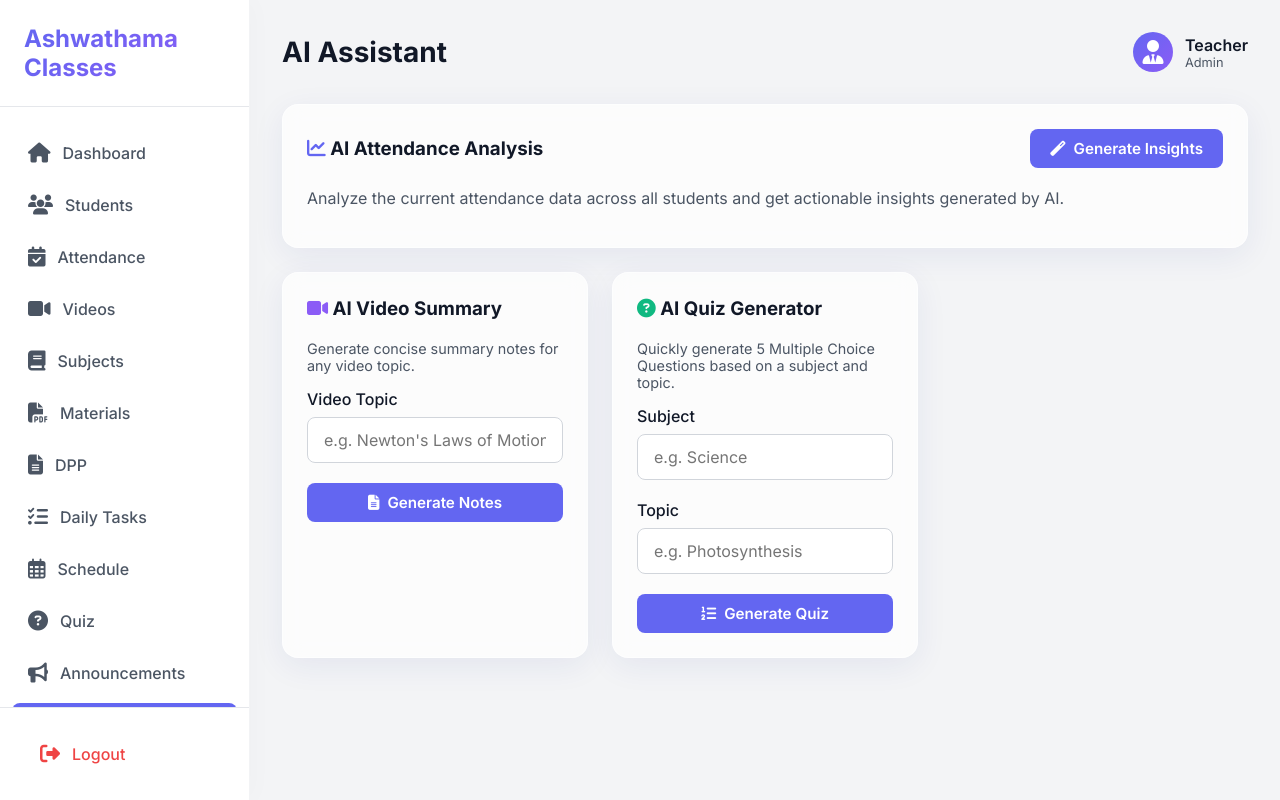
After one commit to lovelybruno4u-stack/kuchbhi2, a Flask app: page /teacher/ai_tools in a window 1280 px wide. The commit adds this page. Run offline with Flask 3, Linux system fonts and the light colour scheme; the visitor is signed in with stand-in values (Sample User, id 1).

Commit message:
feat: implement complete AI tools suite and dashboard integration
Co-authored-by: lovelybruno4u-stack <271917843+lovelybruno4u-stack@users.noreply.github.com>

```diff
--- a/app.py
+++ b/app.py
@@ -14,9 +14,23 @@ app = Flask(__name__)
 app.secret_key = os.getenv('SECRET_KEY', 'default_secret_key_for_dev')
 
 
+# OpenAI Setup
+from openai import OpenAI
+OPENAI_API_KEY = os.getenv('OPENAI_API_KEY')
+openai_client = OpenAI(api_key=OPENAI_API_KEY) if OPENAI_API_KEY else None
 
-
-
+def get_ai_response(prompt):
+    if not openai_client:
+        return "AI Error: OpenAI API Key not configured."
+    try:
+        response = openai_client.chat.completions.create(
+            model="gpt-4o-mini",
+            messages=[{"role": "user", "content": prompt}]
+        )
+        return response.choices[0].message.content
+    except Exception as e:
+        print(f"OpenAI API Error: {e}")
+        return f"AI Error: {e}"
 
 # Google Sheets Setup
 SPREADSHEET_ID = os.getenv('SPREADSHEET_ID', '1h_vz2JXdDX4GDqkQQwr3mQArHMqsYdem7Xjv8KVkrY8')
@@ -525,15 +539,83 @@ def delete_announcement(id):
 
 # --- API Endpoints for AI Features (Teacher) ---
 
+@app.route('/teacher/ai_tools')
+@login_required(role='teacher')
+def teacher_ai_tools():
+    return render_template('teacher/ai_tools.html')
 
+@app.route('/api/ai/attendance_analysis', methods=['POST'])
+@login_required(role='teacher')
+def ai_attendance_analysis():
+    attendance_data = get_data('attendance')
+    student_data = get_data('students')
 
+    if not attendance_data or not student_data:
+        return jsonify({'success': False, 'error': 'No attendance or student data available to analyze.'})
 
+    # Prepare summary data for the prompt to save tokens and context limit
+    student_names = {str(s.get('id')): s.get('name') for s in student_data}
 
+    # Calculate attendance % per student
+    stats = {}
+    for a in attendance_data:
+        sid = str(a.get('student_id'))
+        if sid not in stats:
+            stats[sid] = {'total': 0, 'present': 0}
+        stats[sid]['total'] += 1
+        if a.get('status') == 'Present':
+            stats[sid]['present'] += 1
 
+    summary_list = []
+    for sid, data in stats.items():
+        name = student_names.get(sid, f"Student {sid}")
+        percent = round((data['present'] / data['total']) * 100) if data['total'] > 0 else 0
+        summary_list.append(f"{name}: {percent}% ({data['present']}/{data['total']})")
 
+    prompt_data = "\\n".join(summary_list)
+    prompt = f"Analyze attendance data and provide insights. Here is the student attendance percentage data:\\n{prompt_data}\\n\\nPlease summarize which students are irregular, their attendance percentages, and suggest actions."
 
+    analysis = get_ai_response(prompt)
+    return jsonify({'success': True, 'analysis': analysis})
 
+@app.route('/api/ai/video_summary', methods=['POST'])
+@login_required(role='teacher')
+def ai_video_summary():
+    data = request.json
+    topic = data.get('topic')
+    if not topic:
+         return jsonify({'success': False, 'error': 'Topic is required.'})
 
+    prompt = f"Generate summary notes for revision for the topic: {topic}. Include a summary and key points."
+    summary = get_ai_response(prompt)
+    return jsonify({'success': True, 'summary': summary})
+
+@app.route('/api/ai/quiz_generator', methods=['POST'])
+@login_required(role='teacher')
+def ai_quiz_generator():
+    data = request.json
+    topic = data.get('topic')
+    subject = data.get('subject')
+
+    if not topic or not subject:
+         return jsonify({'success': False, 'error': 'Subject and topic are required.'})
+
+    prompt = f"Generate 5 MCQ questions with answers for the subject '{subject}' and topic '{topic}'. Format as a numbered list with options A, B, C, D and explicitly state the Correct Answer for each."
+    quiz = get_ai_response(prompt)
+    return jsonify({'success': True, 'quiz': quiz})
+
+@app.route('/api/ai/generate_announcement', methods=['POST'])
+@login_required(role='teacher')
+def ai_generate_announcement():
+    data = request.json
+    topic = data.get('topic')
+
+    if not topic:
+         return jsonify({'success': False, 'error': 'Topic/Context is required.'})
+
+    prompt = f"Write a professional coaching class announcement. Context: {topic}"
+    announcement = get_ai_response(prompt)
+    return jsonify({'success': True, 'announcement': announcement})
 
 # --- Student Routes (Stubs for now) ---
 @app.route('/old_student_dashboard')
@@ -772,9 +854,34 @@ def student_announcements_view():
 
 # --- API Endpoints for AI Features (Student) ---
 
+@app.route('/student/chatbot')
+@login_required(role='student')
+def student_chatbot():
+    return render_template('student/chatbot.html')
 
+@app.route('/api/ai/doubt_solver', methods=['POST'])
+@login_required(role='student')
+def ai_doubt_solver():
+    data = request.json
+    question = data.get('question')
+    if not question:
+        return jsonify({'success': False, 'error': 'Question is required.'})
 
+    prompt = f"Explain this concept in very simple words for a school student: {question}\\nIf this is a math question, give a step-by-step solution."
+    solution = get_ai_response(prompt)
+    return jsonify({'success': True, 'solution': solution})
 
+@app.route('/api/chatbot', methods=['POST'])
+@login_required(role='student')
+def ai_study_chatbot():
+    data = request.json
+    message = data.get('message')
+    if not message:
+        return jsonify({'success': False, 'error': 'Message is required.'})
+
+    prompt = f"You are a friendly and helpful tutor for a school student. Answer their questions about concept doubts, exam preparation, or study tips. Keep your response conversational and encouraging. The student says: {message}"
+    reply = get_ai_response(prompt)
+    return jsonify({'success': True, 'reply': reply})
 
 # --- Materials Routes ---
 @app.route('/teacher/materials')
--- a/requirements.txt
+++ b/requirements.txt
@@ -3,3 +3,4 @@ gspread
 google-auth
 gunicorn
 python-dotenv
+openai
--- a/templates/student/base.html
+++ b/templates/student/base.html
@@ -74,6 +74,11 @@
                         <li class="nav-item">
                 <a href="{{ url_for('student_leaderboard') }}" class="nav-link {% if request.path == url_for('student_leaderboard') %}active{% endif %}">
                     <i class="fas fa-trophy"></i> Leaderboard
+                </a>
+            </li>
+            <li class="nav-item">
+                <a href="{{ url_for('student_chatbot') }}" class="nav-link {% if request.path == url_for('student_chatbot') %}active{% endif %}">
+                    <i class="fas fa-robot"></i> AI Chatbot
                 </a>
             </li>
             <li class="nav-item">
--- /dev/null
+++ b/templates/teacher/ai_tools.html
@@ -0,0 +1,149 @@
+{% extends 'teacher/base.html' %}
+
+{% block title %}AI Tools{% endblock %}
+{% block page_title %}AI Assistant{% endblock %}
+
+{% block content %}
+<div class="dashboard-grid">
+
+    <!-- AI Attendance Analysis -->
+    <div class="glass-card" style="grid-column: 1 / -1;">
+        <div style="display: flex; justify-content: space-between; align-items: center; margin-bottom: 20px;">
+            <h3 style="color: var(--text-primary);"><i class="fas fa-chart-line" style="color: var(--primary-color);"></i> AI Attendance Analysis</h3>
+            <button id="analyze-attendance-btn" class="btn btn-primary"><i class="fas fa-magic"></i> Generate Insights</button>
+        </div>
+        <p style="color: var(--text-secondary); margin-bottom: 15px;">Analyze the current attendance data across all students and get actionable insights generated by AI.</p>
+        <div id="attendance-result" style="display: none; background: #f9fafb; padding: 20px; border-radius: 8px; border: 1px solid #e5e7eb; white-space: pre-wrap; line-height: 1.6;"></div>
+    </div>
+
+    <!-- AI Video Summary -->
+    <div class="glass-card">
+        <h3 style="margin-bottom: 20px; color: var(--text-primary);"><i class="fas fa-video" style="color: var(--secondary-color);"></i> AI Video Summary</h3>
+        <p style="color: var(--text-secondary); margin-bottom: 15px; font-size: 0.9rem;">Generate concise summary notes for any video topic.</p>
+
+        <div class="form-group">
+            <label for="video-topic">Video Topic</label>
+            <input type="text" id="video-topic" class="form-control" placeholder="e.g. Newton's Laws of Motion">
+        </div>
+        <button id="generate-video-summary-btn" class="btn btn-primary" style="width: 100%;"><i class="fas fa-file-alt"></i> Generate Notes</button>
+
+        <div id="video-summary-result" style="display: none; margin-top: 20px; background: #f9fafb; padding: 15px; border-radius: 8px; border: 1px solid #e5e7eb; white-space: pre-wrap; font-size: 0.9rem; line-height: 1.5;"></div>
+    </div>
+
+    <!-- AI Quiz Generator -->
+    <div class="glass-card">
+        <h3 style="margin-bottom: 20px; color: var(--text-primary);"><i class="fas fa-question-circle" style="color: #10b981;"></i> AI Quiz Generator</h3>
+        <p style="color: var(--text-secondary); margin-bottom: 15px; font-size: 0.9rem;">Quickly generate 5 Multiple Choice Questions based on a subject and topic.</p>
+
+        <div class="form-group">
+            <label for="quiz-subject">Subject</label>
+            <input type="text" id="quiz-subject" class="form-control" placeholder="e.g. Science">
+        </div>
+        <div class="form-group">
+            <label for="quiz-topic">Topic</label>
+            <input type="text" id="quiz-topic" class="form-control" placeholder="e.g. Photosynthesis">
+        </div>
+        <button id="generate-quiz-btn" class="btn btn-primary" style="width: 100%;"><i class="fas fa-list-ol"></i> Generate Quiz</button>
+
+        <div id="quiz-result" style="display: none; margin-top: 20px; background: #f9fafb; padding: 15px; border-radius: 8px; border: 1px solid #e5e7eb; white-space: pre-wrap; font-size: 0.9rem; line-height: 1.5;"></div>
+    </div>
+
+</div>
+{% endblock %}
+
+{% block scripts %}
+<script>
+    document.addEventListener('DOMContentLoaded', () => {
+        // Attendance Analysis
+        const btnAttendance = document.getElementById('analyze-attendance-btn');
+        const resAttendance = document.getElementById('attendance-result');
+
+        btnAttendance.addEventListener('click', async () => {
+            showLoading();
+            btnAttendance.disabled = true;
+            try {
+                const response = await fetch('/api/ai/attendance_analysis', {
+                    method: 'POST',
+                    headers: {'Content-Type': 'application/json'},
+                    body: JSON.stringify({})
+                });
+                const data = await response.json();
+                if (data.success) {
+                    resAttendance.textContent = data.analysis;
+                    resAttendance.style.display = 'block';
+                } else {
+                    alert('Error: ' + data.error);
+                }
+            } catch (error) {
+                alert('Request failed.');
+            }
+            btnAttendance.disabled = false;
+            hideLoading();
+        });
+
+        // Video Summary
+        const btnSummary = document.getElementById('generate-video-summary-btn');
+        const inputTopic = document.getElementById('video-topic');
+        const resSummary = document.getElementById('video-summary-result');
+
+        btnSummary.addEventListener('click', async () => {
+            const topic = inputTopic.value.trim();
+            if(!topic) return alert('Please enter a topic.');
+
+            showLoading();
+            btnSummary.disabled = true;
+            try {
+                const response = await fetch('/api/ai/video_summary', {
+                    method: 'POST',
+                    headers: {'Content-Type': 'application/json'},
+                    body: JSON.stringify({topic: topic})
+                });
+                const data = await response.json();
+                if (data.success) {
+                    resSummary.textContent = data.summary;
+                    resSummary.style.display = 'block';
+                } else {
+                    alert('Error: ' + data.error);
+                }
+            } catch (error) {
+                alert('Request failed.');
+            }
+            btnSummary.disabled = false;
+            hideLoading();
+        });
+
+        // Quiz Generator
+        const btnQuiz = document.getElementById('generate-quiz-btn');
+        const inputSubj = document.getElementById('quiz-subject');
+        const inputQuizTopic = document.getElementById('quiz-topic');
+        const resQuiz = document.getElementById('quiz-result');
+
+        btnQuiz.addEventListener('click', async () => {
+            const subject = inputSubj.value.trim();
+            const topic = inputQuizTopic.value.trim();
+            if(!subject || !topic) return alert('Please enter both subject and topic.');
+
+            showLoading();
+            btnQuiz.disabled = true;
+            try {
+                const response = await fetch('/api/ai/quiz_generator', {
+                    method: 'POST',
+                    headers: {'Content-Type': 'application/json'},
+                    body: JSON.stringify({subject: subject, topic: topic})
+                });
+                const data = await response.json();
+                if (data.success) {
+                    resQuiz.textContent = data.quiz;
+                    resQuiz.style.display = 'block';
+                } else {
+                    alert('Error: ' + data.error);
+                }
+            } catch (error) {
+                alert('Request failed.');
+            }
+            btnQuiz.disabled = false;
+            hideLoading();
+        });
+    });
+</script>
+{% endblock %}
--- a/templates/teacher/base.html
+++ b/templates/teacher/base.html
@@ -89,6 +89,11 @@
             <li class="nav-item">
                 <a href="{{ url_for('teacher_announcements') }}" class="nav-link {% if request.path == url_for('teacher_announcements') %}active{% endif %}">
                     <i class="fas fa-bullhorn"></i> Announcements
+                </a>
+            </li>
+            <li class="nav-item">
+                <a href="{{ url_for('teacher_ai_tools') }}" class="nav-link {% if request.path == url_for('teacher_ai_tools') %}active{% endif %}">
+                    <i class="fas fa-robot"></i> AI Tools
                 </a>
             </li>
 
```
Also changed, not shown: templates/student/chatbot.html (added, +86 -0 lines), templates/teacher/announcements.html (+44 -0 lines).
